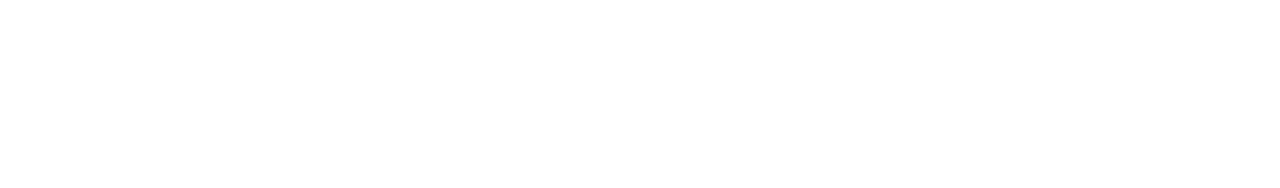
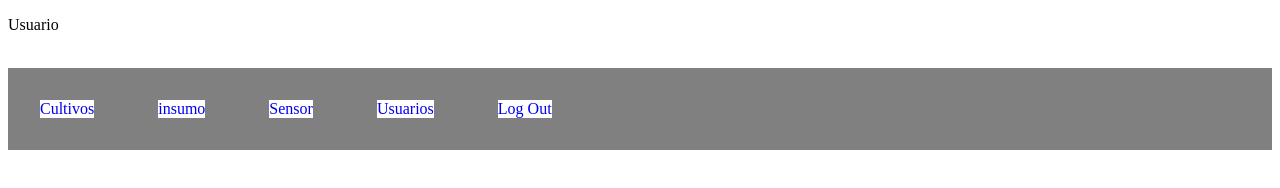
Before and after one commit to garbanzo12/Lembo-SGAL, a plain HTML site: page SGL CODE/sgal main (sanchez)/index_main.html in a window 1280 px wide. Drawn offline with Linux system fonts and the light colour scheme.

Commit message:
Main 00 03
index.html - Se Creo el esqueleto del header, fase aun prematura

styles.css - Se inicializaron las clases

```diff
--- a/SGL CODE/sgal main (sanchez)/index_main.html
+++ b/SGL CODE/sgal main (sanchez)/index_main.html
@@ -3,9 +3,31 @@
 <head>
     <meta charset="UTF-8">
     <meta name="viewport" content="width=device-width, initial-scale=1.0">
-    <title>Document</title>
+    <link rel="stylesheet" href="styles.css">
+    <title>Main</title>
 </head>
 <body>
+     <header>
+        <div class="contenedor_principal">
+            <div class="contenedor_usuario">
+                <div class="texto_usuario">
+                    <p class="texto">Usuario</p>
+                </div><!--texto_usuario-->
+                <img src="" alt="">
+            </div><!--contenedor_usuario-->
 
+            <div class="contenedor_modulos">
+                <div class="contenedor_imagenes">
+                    <div class="modulo"><a href="#">Cultivos</a></div>
+                    <div class="modulo"><a href="#">insumo</a></div>
+                    <div class="modulo"><a href="#">Sensor</a></div>
+                    <div class="modulo"><a href="#">Usuarios</a></div>
+                    <div class="modulo"><a href="#">Log Out</a></div>
+                </div><!--contenedor_imagenes-->
+            </div><!--contenedor_modulos-->
+
+
+        </div><!--contenedor_principal-->
+     </header>
 </body>
 </html>
--- a/SGL CODE/sgal main (sanchez)/styles.css
+++ b/SGL CODE/sgal main (sanchez)/styles.css
@@ -0,0 +1,22 @@
+html{
+    size: 62.5%;
+}
+
+/* .contenedor_modulos{
+
+} */
+.contenedor_imagenes{
+    display: flex;
+    background-color: gray;
+}
+
+.modulo{
+    background-color: white;
+    margin: 2rem;
+    height: 100%;
+
+}
+
+.modulo a{
+    text-decoration: none;
+}
```
